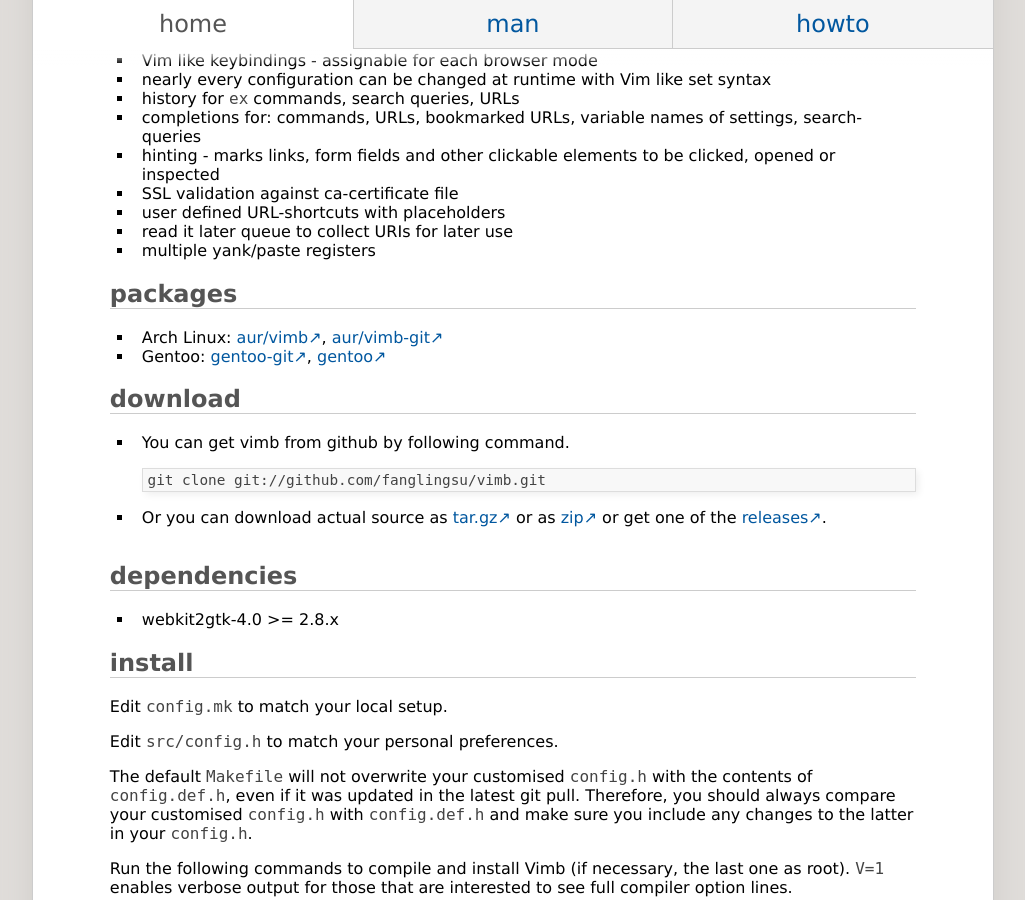
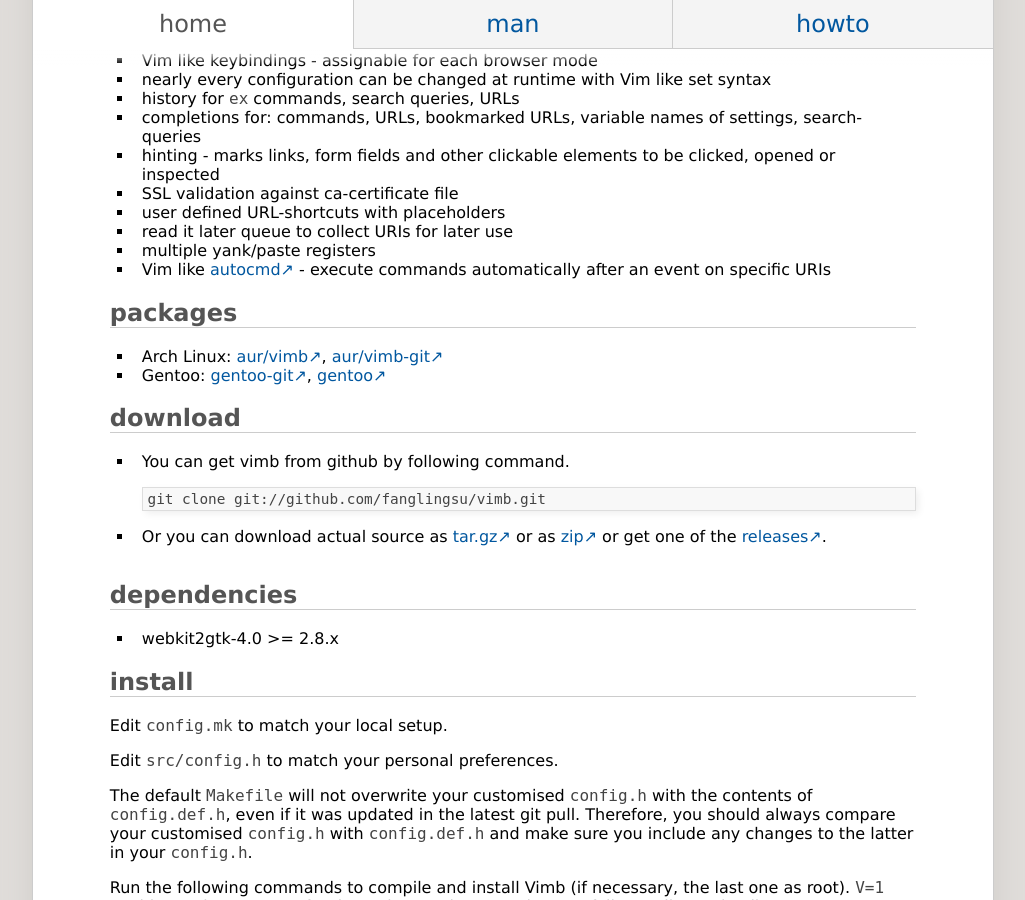
Before and after one commit to fanglingsu/vimb, a Jekyll site: the page built from index.md, in a window 1280 px wide and 900 px high, scrolled down 945 px. Shown: the whole window, without its empty margins (127-1152 px from the left). Built offline with Jekyll 4.4.1, drawn with Linux system fonts in a browser that asks for light colours.

Commit message:
Mention autocmd on index page.
Apply changes to README.md of 428b9f227d85228f951895bac53687921532fe5e.

```diff
--- a/index.md
+++ b/index.md
@@ -49,6 +49,8 @@
 - user defined URL-shortcuts with placeholders
 - read it later queue to collect URIs for later use
 - multiple yank/paste registers
+- Vim like [autocmd][] - execute commands automatically after an event on specific
+  URIs
 
 ## packages
 
@@ -113,3 +115,4 @@
 [zip]:               https://github.com/fanglingsu/vimb/archive/master.zip "vimb download zip"
 [tgz]:               https://github.com/fanglingsu/vimb/archive/master.tar.gz "vimb download tar.gz"
 [releases]:          https://github.com/fanglingsu/vimb/releases "vimb download releases"
+[autocmd]:           https://fanglingsu.github.io/vimb/man.html#Autocmd "vim like autocmd"
```
